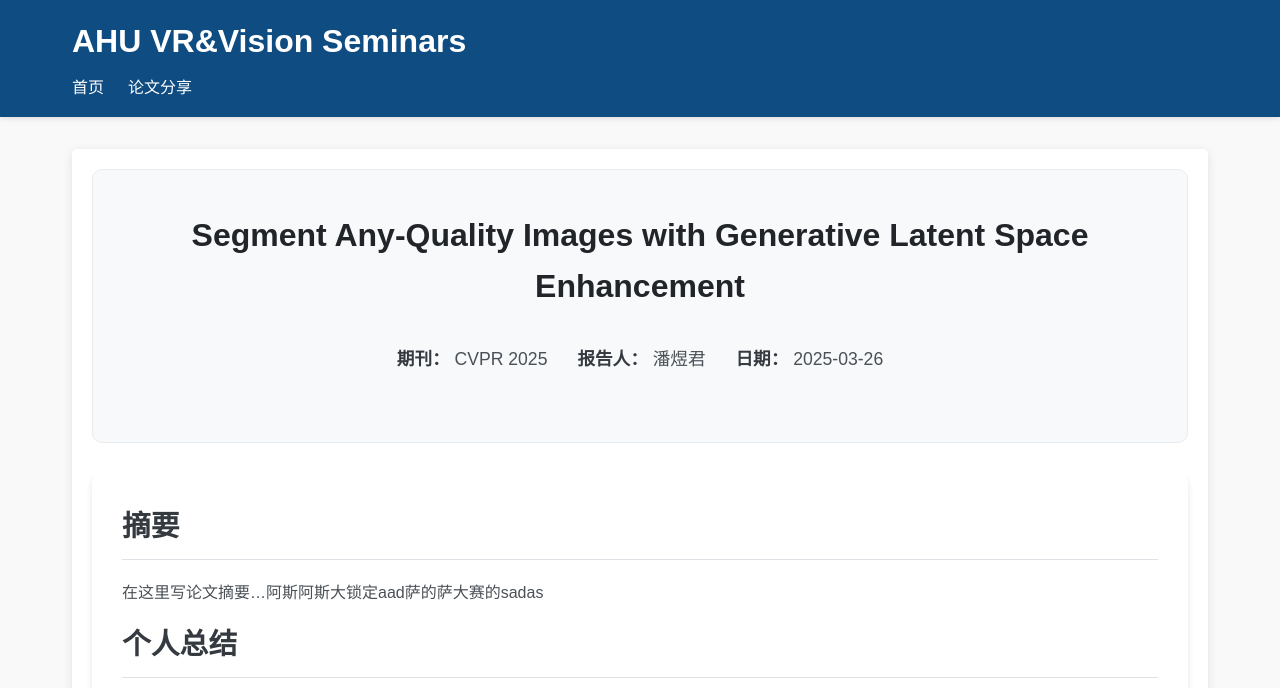
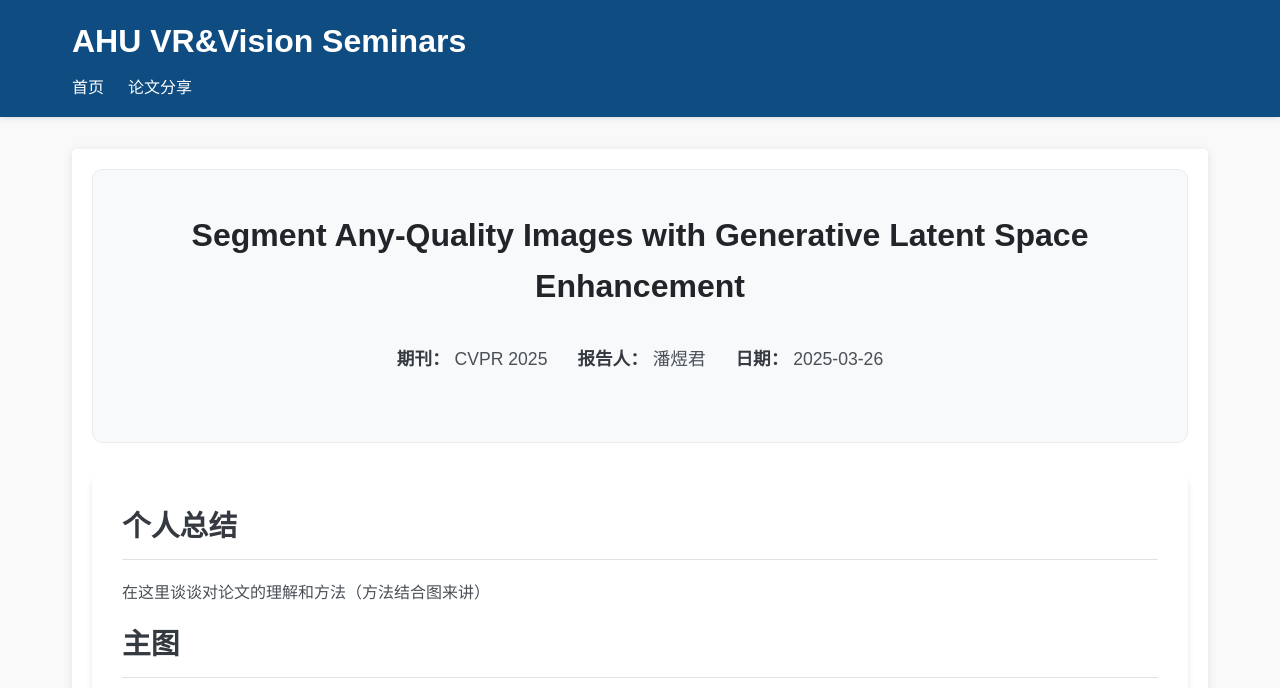
Before and after one commit to shixuan7/ahu-test, a Jekyll site: the page built from _posts/2025-03-26-3-pyj.md, in a window 1280 px wide. Shown: the top 688 px of the page. Built offline with Jekyll 4.4.1, drawn with Linux system fonts in a browser that asks for light colours; some of the changed text lies outside the part shown; grey boxes are pictures that could not be loaded.

Commit message:
Update 2025-03-26-3-pyj.md

```diff
--- a/_posts/2025-03-26-3-pyj.md
+++ b/_posts/2025-03-26-3-pyj.md
@@ -8,11 +8,10 @@ original_link: "https://arxiv.org/abs/2503.12507"
 categories: paper
 ---
 
-## 摘要
-
-在这里写论文摘要...阿斯阿斯大锁定aad萨的萨大赛的sadas
 
 ## 个人总结
 
-在这里写研究内容详情...大赛达到阿斯法大赛的
-三大的
+在这里谈谈对论文的理解和方法（方法结合图来讲）
+
+
+## 主图
```
